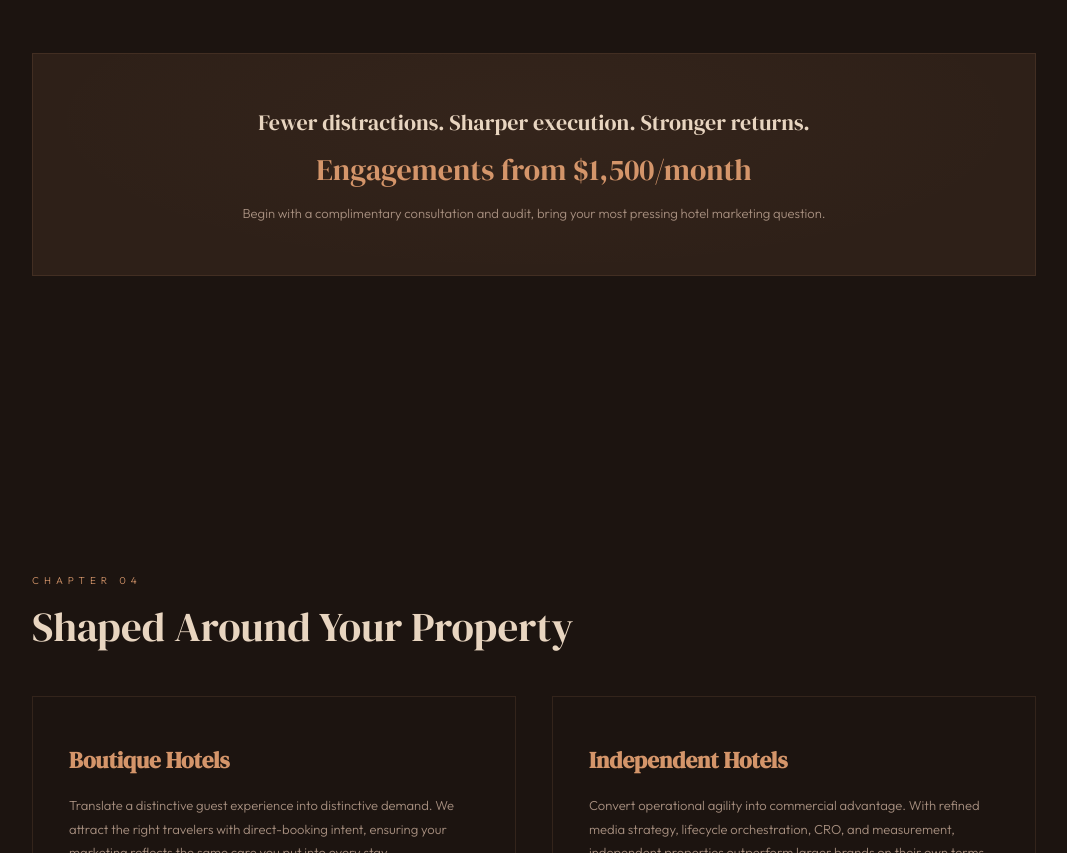
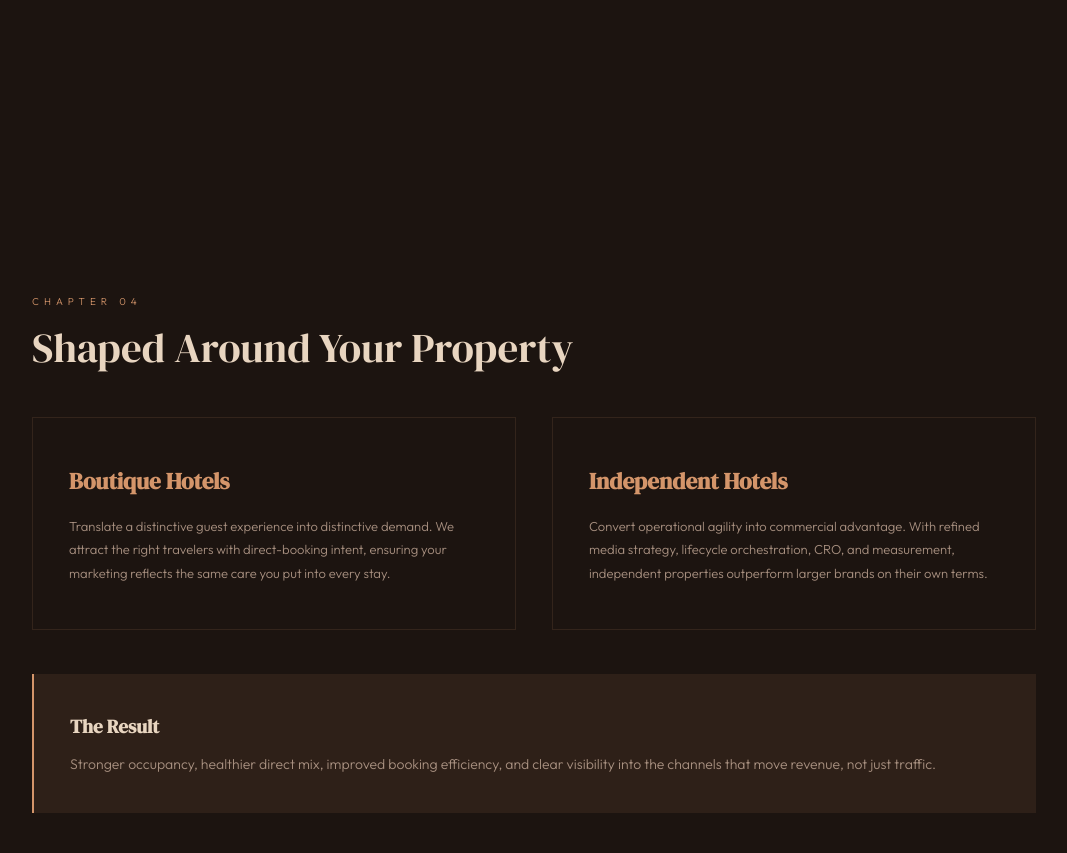
Before and after one commit to syb-code/doubled-rook-luxury-website, a plain HTML site: page index.html in a window 1280 px wide. Shown: the part 5179-6032 px from the top of the page, without its empty margins (106-1173 px from the left). Drawn offline with Linux system fonts and the light colour scheme.

Commit message:
no price

```diff
--- a/index.html
+++ b/index.html
@@ -340,11 +340,6 @@ height="0" width="0" style="display:none;visibility:hidden"></iframe></noscript>
         <span class="service-tag">Hilton Amplify</span><span class="service-tag">IHG Boost</span><span class="service-tag">Hilton Top Up</span><span class="service-tag">Wyndham LevelUp</span><span class="service-tag">Promotional Collateral</span><span class="service-tag">Promotional Collateral</span>
       </div>
     </div>
-
-              <div class="pricing-banner reveal">
-      <p>Fewer distractions. Sharper execution. Stronger returns.<span class="price">Engagements from $1,500/month</span></p>
-      <p class="pricing-sub">Begin with a complimentary consultation and audit, bring your most pressing hotel marketing question.</p>
-    </div>
   </section>
 
   <!-- HOTEL POSITIONING -->
```
